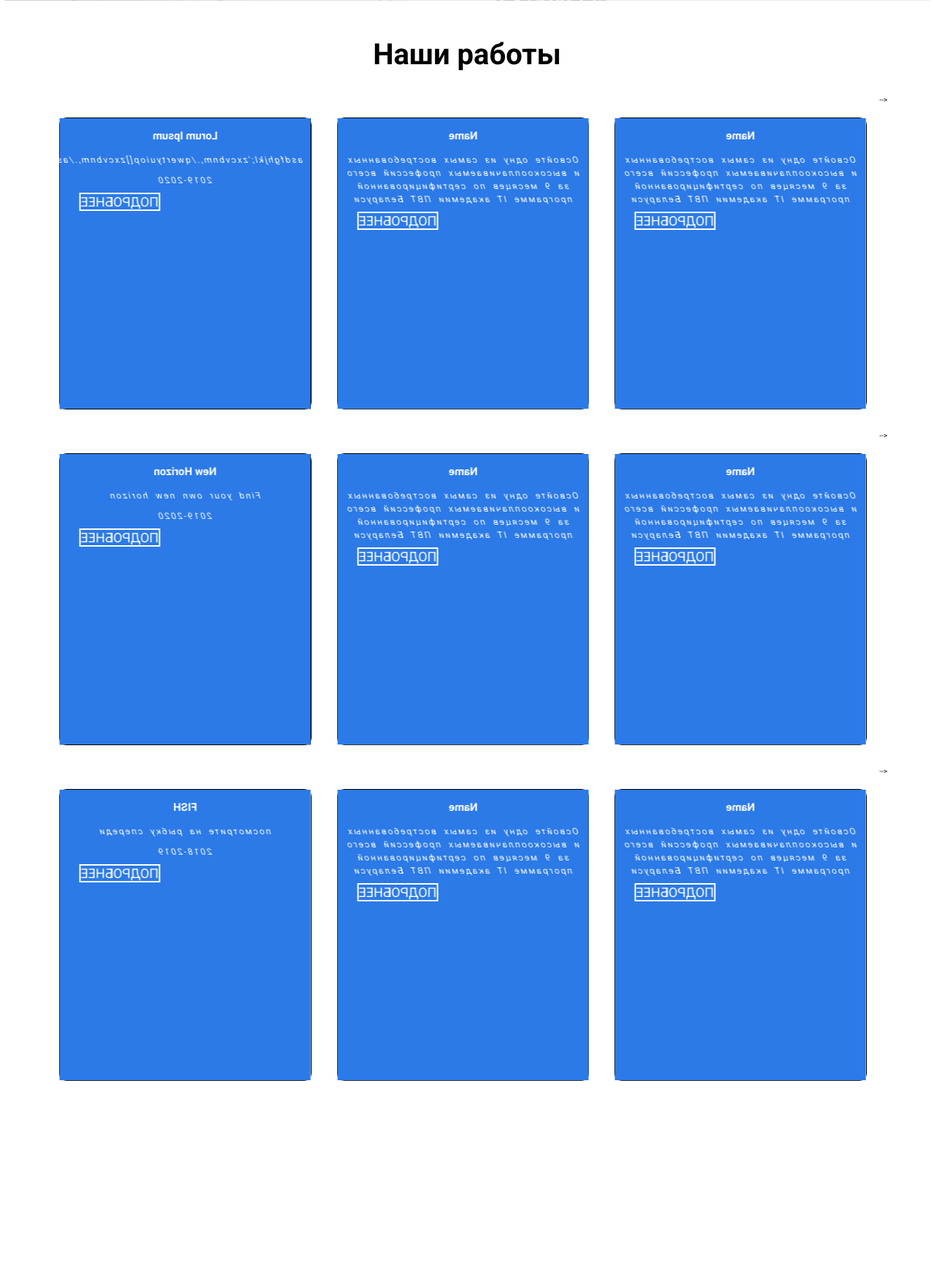
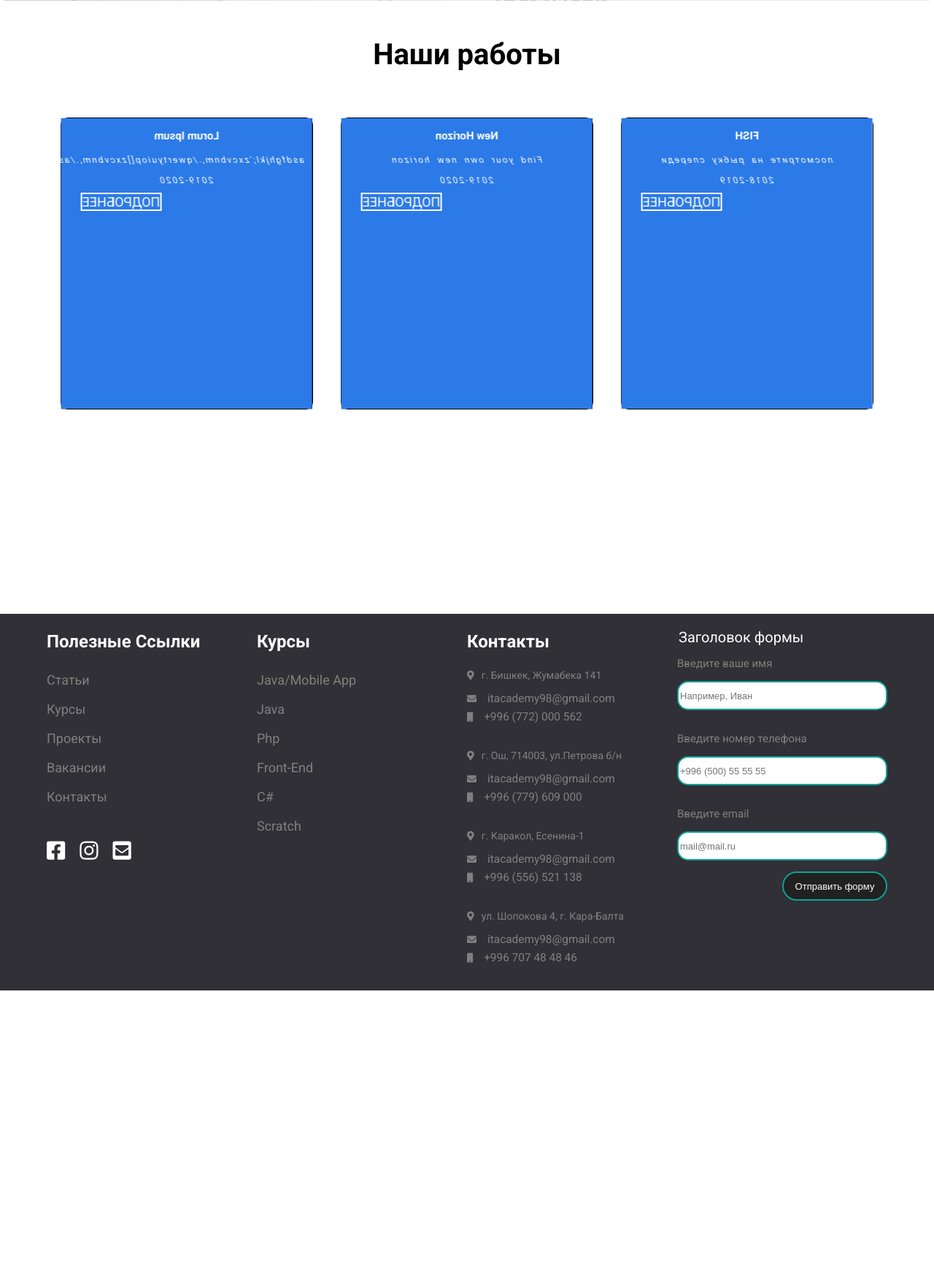
Before and after one commit to Bakyt-Mailybekov/alumnikssda, a Django app: page /projects/ in a window 1280 px wide. Shown: the part 799-2550 px from the top of the page at 73% size. After the commit the page ends 2156 px from the top, so only its background shows below. Run offline with Django 3.2, Linux system fonts and the light colour scheme; data comes from the database, SQL or seed files in the repository; some libraries are stand-ins or nearby versions.

Commit message:
bug fixed

```diff
--- a/Beckend/kssdasite/templates/kssdasite/projects.html
+++ b/Beckend/kssdasite/templates/kssdasite/projects.html
@@ -61,10 +61,10 @@
 
 		<div class="second-block">
 			<h2>Наши работы</h2>
+			<div class="wrapper-pojects">
+<!-- Here comes projects from database. Do not change code! For more information call 0551118998 -->
 			{% for project in projects %}
-			<div class="wrapper-pojects">
 				<div class="pr-card">
-
 					<div class="project-img"><img src="{{ project.picture.url }}" width="100%" height="100%"></div>
 					<div class="project-text">
 						<h3>{{ project.name }}</h3>
@@ -72,18 +72,11 @@
 						<p>{{ project.year }}</p>
 						<span class="more-pr">ПОДРОБНЕE</span>
 					</div>
-
 				</div>
-			<div class="pr-card">
-					<div class="project-img"><img src="img/c-sharp.png" width="100%" height="100%"></div>
-					<div class="project-text">
-						<h3>Name</h3>
-						<p>Освойте одну из самых востребованных и высокооплачиваемых профессий всего за 9 месяцев по сертифицированной программе IT академии ПВТ Беларуси</p>
-						<span class="more-pr">ПОДРОБНЕE</span>
-					</div>
-				 </div>
-				 <div class="pr-card">
-					<div class="project-img"><img src="img/c-sharp.png" width="100%" height="100%"></div>
+			{% endfor %}
+<!-- Here is end of code for projects from database. Do not change code! For more information call 0551118998 -->
+			<!--<div class="pr-card">
+					<div class="project-img"><img src="{% static 'kssdasite/projects/img/c-sharp.png'%}" width="100%" height="100%"></div>
 					<div class="project-text">
 						<h3>Name</h3>
 						<p>Освойте одну из самых востребованных и высокооплачиваемых профессий всего за 9 месяцев по сертифицированной программе IT академии ПВТ Беларуси</p>
@@ -91,7 +84,7 @@
 					</div>
 				</div>-->
 			</div>
-			{% endfor %}
+
 		</div>
 
 
--- a/Beckend/kssdasite/views.py
+++ b/Beckend/kssdasite/views.py
@@ -8,8 +8,8 @@ def index(request):
 
 
 def projects(request):
-	project = Project.objects.all()
-	return render(request, 'kssdasite/projects.html', {'projects': project})
+	projects = Project.objects.all()
+	return render(request, 'kssdasite/projects.html', {'projects': projects})
 
 
 '''
```
